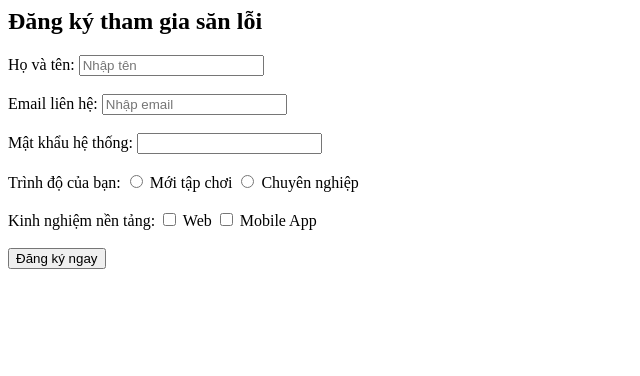
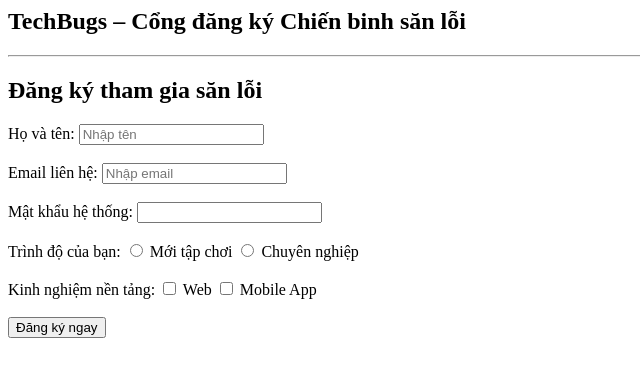
Before and after one commit to dieppham999/techbugs-bug-hunter-registration, a plain HTML site: page index.html in a window 1280 px wide. Shown: the whole page, without its empty margins (0-640 px from the left). Drawn offline with Linux system fonts and the light colour scheme.

Commit message:
feat: add header title and horizontal divider

```diff
--- a/index.html
+++ b/index.html
@@ -6,6 +6,8 @@
 </head>
 <body>
     <header>
+        <h2>TechBugs – Cổng đăng ký Chiến binh săn lỗi</h2>
+        <hr>
     </header>
 
     <main>
```
